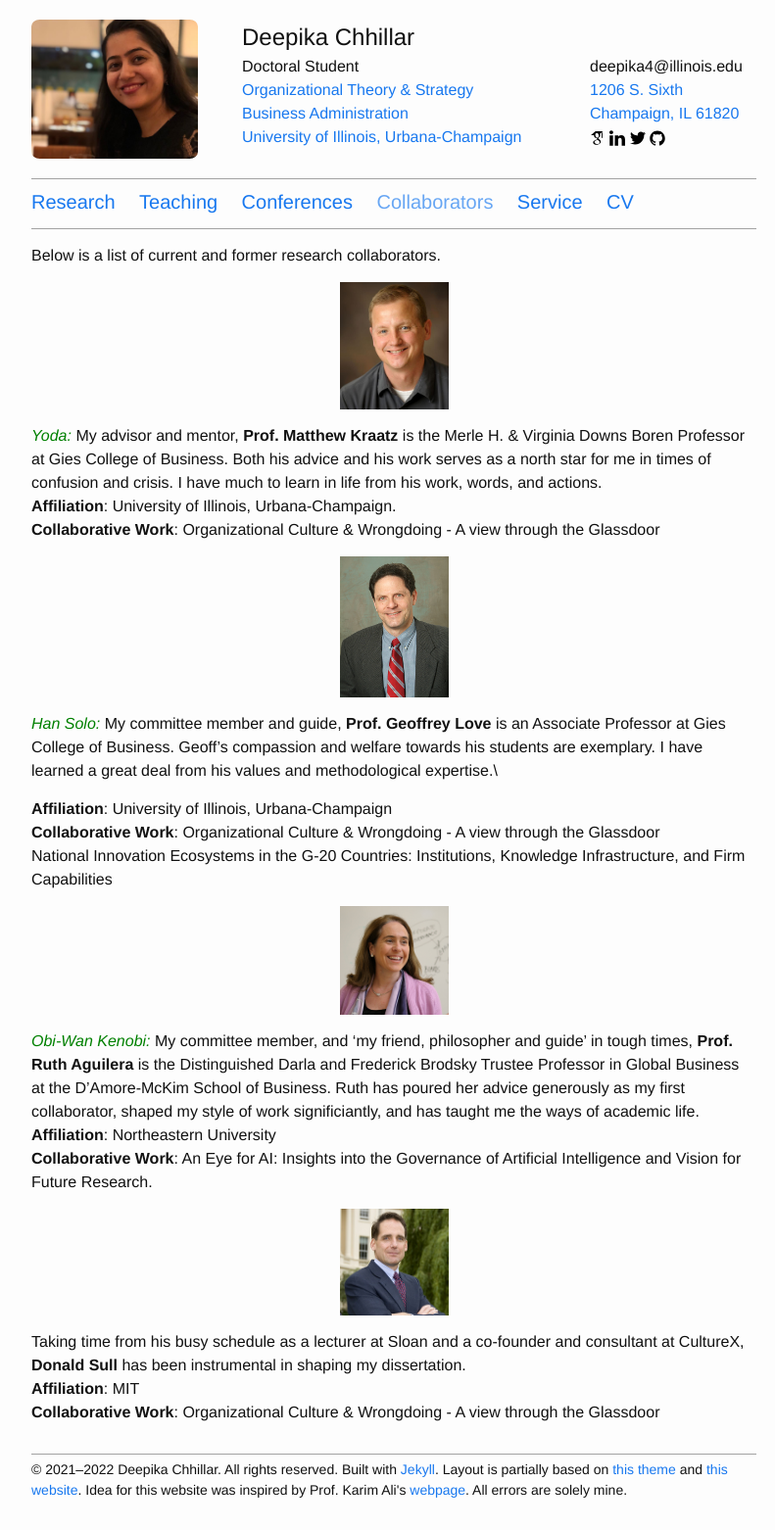
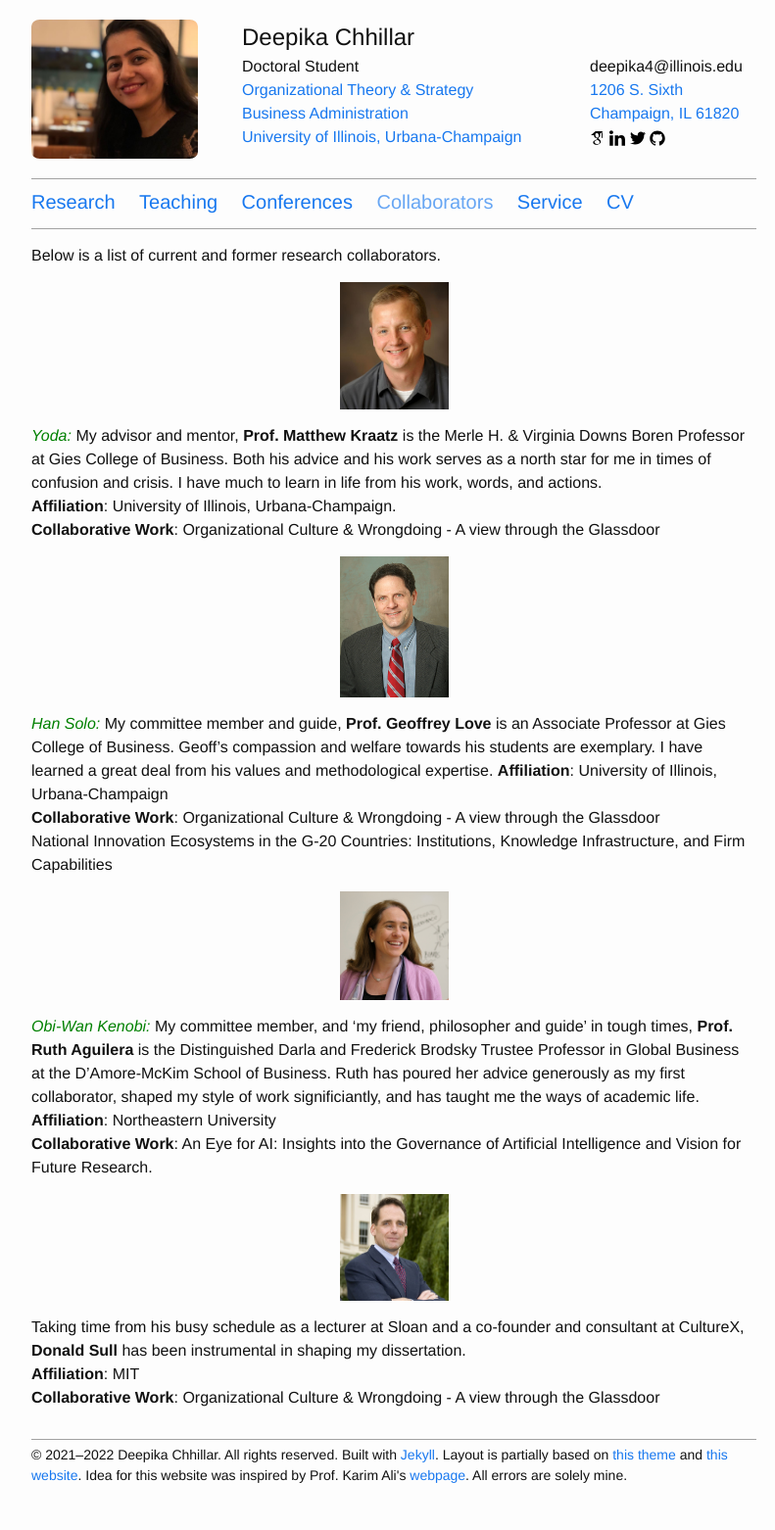
Before and after one commit to deepikachhillar/deepikachhillar.github.io, a Jekyll site: the page built from nav/collaborators.md, in a window 1280 px wide. Shown: the whole page at 98% size, without its empty margins (238-1029 px from the left). Built offline with Jekyll 4.4.1, drawn with Linux system fonts in a browser that asks for light colours.

Commit message:
Update collaborators.md

```diff
--- a/nav/collaborators.md
+++ b/nav/collaborators.md
@@ -29,8 +29,7 @@ Below is a list of current and former research collaborators.
 <figure>
 	<img style="display=inline-block" width="15%" src="{{ "/resources/images/collaborators/geoff_love.jpg" |  prepend: site.baseurl }}" alt="Geoffrey Love" />
 </figure>
-<span style="color: green;">*Han Solo:*</span> My committee member and guide, **Prof. Geoffrey Love** is an Associate Professor at Gies College of Business. Geoff's compassion and welfare towards his students are exemplary. I have learned a great deal from his values and methodological expertise.\
-
+<span style="color: green;">*Han Solo:*</span> My committee member and guide, **Prof. Geoffrey Love** is an Associate Professor at Gies College of Business. Geoff's compassion and welfare towards his students are exemplary. I have learned a great deal from his values and methodological expertise.
 **Affiliation**: University of Illinois, Urbana-Champaign\
 **Collaborative Work**: Organizational Culture & Wrongdoing - A view through the Glassdoor\
 National Innovation Ecosystems in the G-20 Countries: Institutions, Knowledge Infrastructure, and Firm Capabilities
```
